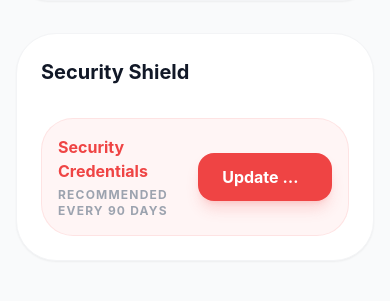
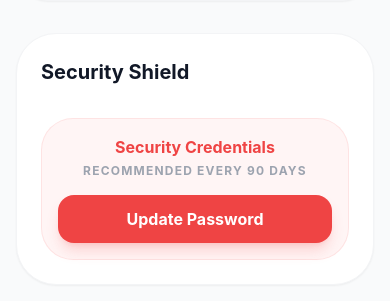
Before and after one commit to Ti838/Routine-Flow, a PHP site: page /shared/profile.html in a window 390 px wide. Shown: the part 1597-1898 px from the top of the page. Before the commit the page ends 1833 px from the top, so only its background shows below. Run offline with PHP 8.4, Linux system fonts and the light colour scheme; some libraries are stand-ins or nearby versions.

Commit message:
Fix mobile/tablet responsiveness for sidebar and profile

```diff
--- a/includes/layout.php
+++ b/includes/layout.php
@@ -159,9 +159,9 @@ function renderSidebar($role, $active_page)
     ];
 
     ?>
-    <div id="sidebarOverlay" class="fixed inset-0 bg-black/50 z-40 hidden lg:hidden transition-opacity"></div>
+    <div id="sidebarOverlay" class="fixed inset-0 bg-black/50 z-[55] hidden lg:hidden transition-opacity"></div>
     <aside id="mainSidebar"
-        class="w-72 bg-white dark:bg-[#0B1121] border-r border-gray-100 dark:border-white/5 h-[calc(100vh-80px)] overflow-y-auto p-6 lg:block sticky top-20 z-40 transition-transform -translate-x-full lg:translate-x-0 fixed lg:sticky">
+        class="w-72 bg-white dark:bg-[#0B1121] border-r border-gray-100 dark:border-white/5 h-full lg:h-[calc(100vh-80px)] overflow-y-auto p-6 fixed lg:sticky top-0 lg:top-20 left-0 z-[60] lg:z-40 transition-transform -translate-x-full lg:translate-x-0">
         <div class="space-y-8">
             <div>
                 <p class="text-[10px] font-bold text-gray-400 dark:text-gray-500 uppercase tracking-[0.2em] mb-4">Main Menu
--- a/shared/profile.html
+++ b/shared/profile.html
@@ -178,14 +178,14 @@
                         class="p-10 rounded-[40px] bg-white dark:bg-white/5 border border-gray-100 dark:border-white/5 shadow-sm space-y-8">
                         <h3 class="text-xl font-bold">Security Shield</h3>
                         <div
-                            class="flex items-center justify-between p-6 rounded-3xl bg-red-500/5 border border-red-500/10">
-                            <div>
+                            class="flex flex-col sm:flex-row items-center justify-between gap-4 sm:gap-0 p-6 rounded-3xl bg-red-500/5 border border-red-500/10">
+                            <div class="text-center sm:text-left">
                                 <h4 class="font-bold text-red-500">Security Credentials</h4>
                                 <p class="text-xs text-gray-400 mt-1 uppercase tracking-widest font-bold">Recommended
                                     every 90 days</p>
                             </div>
                             <button onclick="openModal('passwordModal')"
-                                class="px-6 py-3 bg-red-500 text-white rounded-xl font-bold shadow-lg shadow-red-500/20 hover:scale-105 transition-all">Update
+                                class="w-full sm:w-auto px-6 py-3 bg-red-500 text-white rounded-xl font-bold shadow-lg shadow-red-500/20 hover:scale-105 transition-all">Update
                                 Password</button>
                         </div>
                     </section>
```
